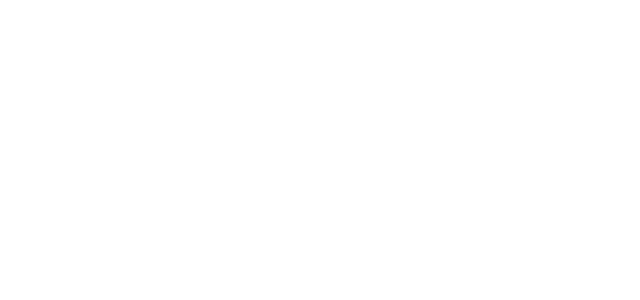
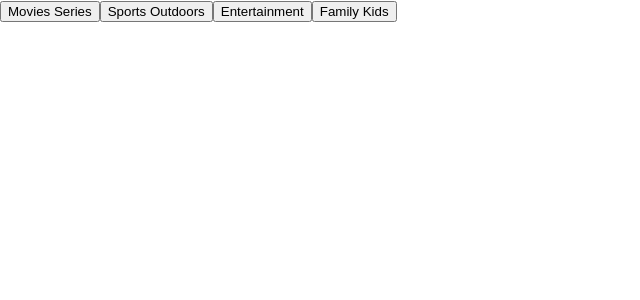
Before and after one commit to revyrob/telus-digital-hackathon, a React (Create React App) app: page / in a window 1280 px wide. Before the commit this address had no page. Shown: the top 300 px of the page, without its empty margins (0-640 px from the left). Built offline with nearby package versions, Linux system fonts and the light colour scheme.

Commit message:
got click event to happen

```diff
--- a/package.json
+++ b/package.json
@@ -9,6 +9,7 @@
     "react": "^18.2.0",
     "react-collapsed": "^3.4.0",
     "react-dom": "^18.2.0",
+    "react-router-dom": "^6.4.0",
     "react-scripts": "5.0.1",
     "sass": "^1.54.9"
   },
--- a/src/App.js
+++ b/src/App.js
@@ -1,16 +1,9 @@
-import './App.scss';
+import "./App.scss";
 import { BrowserRouter, Routes, Route } from "react-router-dom";
+import ThemeDrop from "./components/ThemeDrop/ThemeDrop";
 
 function App() {
-  return (
-    <BrowserRouter>
-    <Routes>
-      <Route>
-
-      </Route>
-    </Routes>
-    </BrowserRouter>
-  );
+  return <ThemeDrop />;
 }
 
 export default App;
--- a/src/components/ThemeDrop/ThemeDrop.js
+++ b/src/components/ThemeDrop/ThemeDrop.js
@@ -1,4 +1,29 @@
-function ThemeDrop() {
-  return;
+import TSN from "../../assets//showIcons/TSN1.png";
+import { useState } from "react";
+
+export default function ThemeDrop() {
+  const [isShown, setIsShown] = useState(false);
+  const showInfo = (e) => {
+    //when you click on this button it will show
+    //the info for this button
+    setIsShown((current) => !current);
+  };
+  return (
+    <section className="categories">
+      <button onClick={showInfo}>Movies Series</button>
+      <button>Sports Outdoors</button>
+      <button>Entertainment</button>
+      <button>Family Kids</button>
+
+      {isShown && <Box />}
+    </section>
+  );
 }
-export default ThemeDrop;
+
+function Box() {
+  return (
+    <div>
+      <img src={TSN} alt="tsn 1 logo" />
+    </div>
+  );
+}
```
Also changed, not shown: 1 other file (tests, documents, lock files or other folders).
